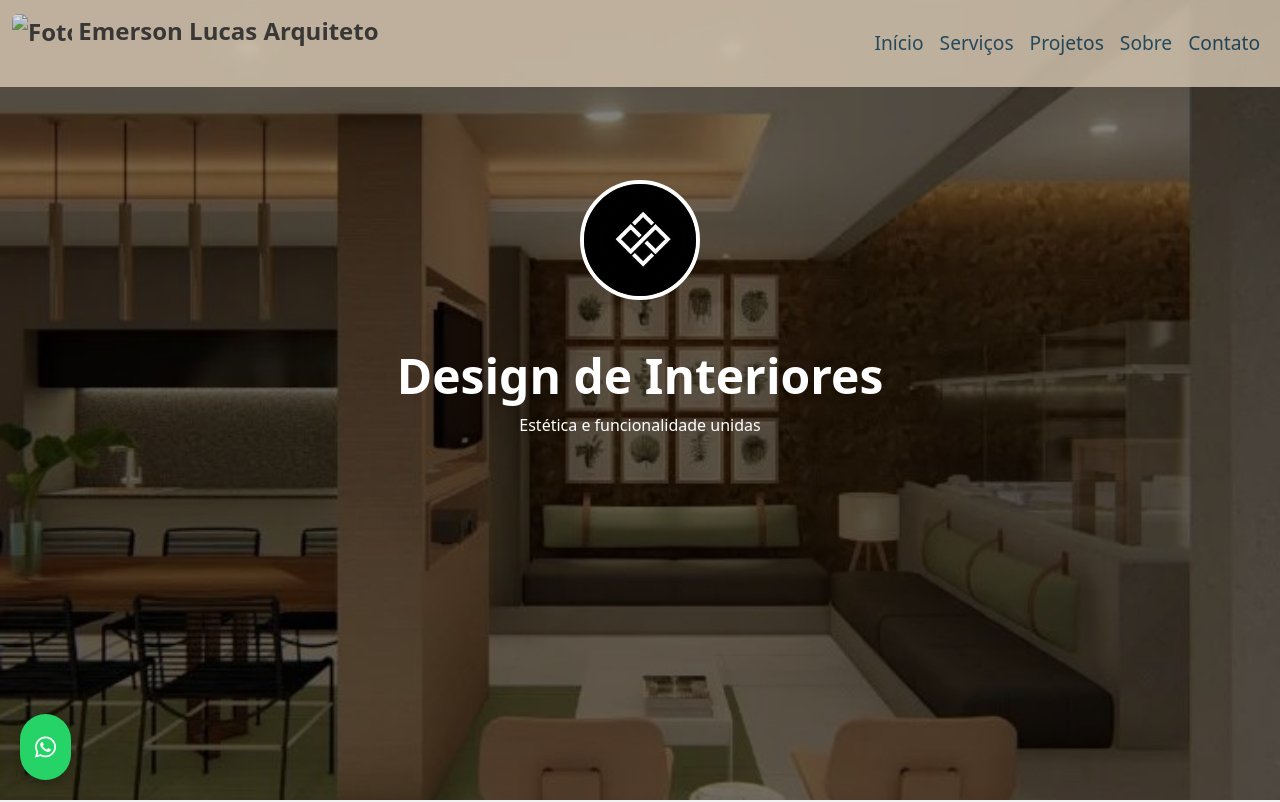
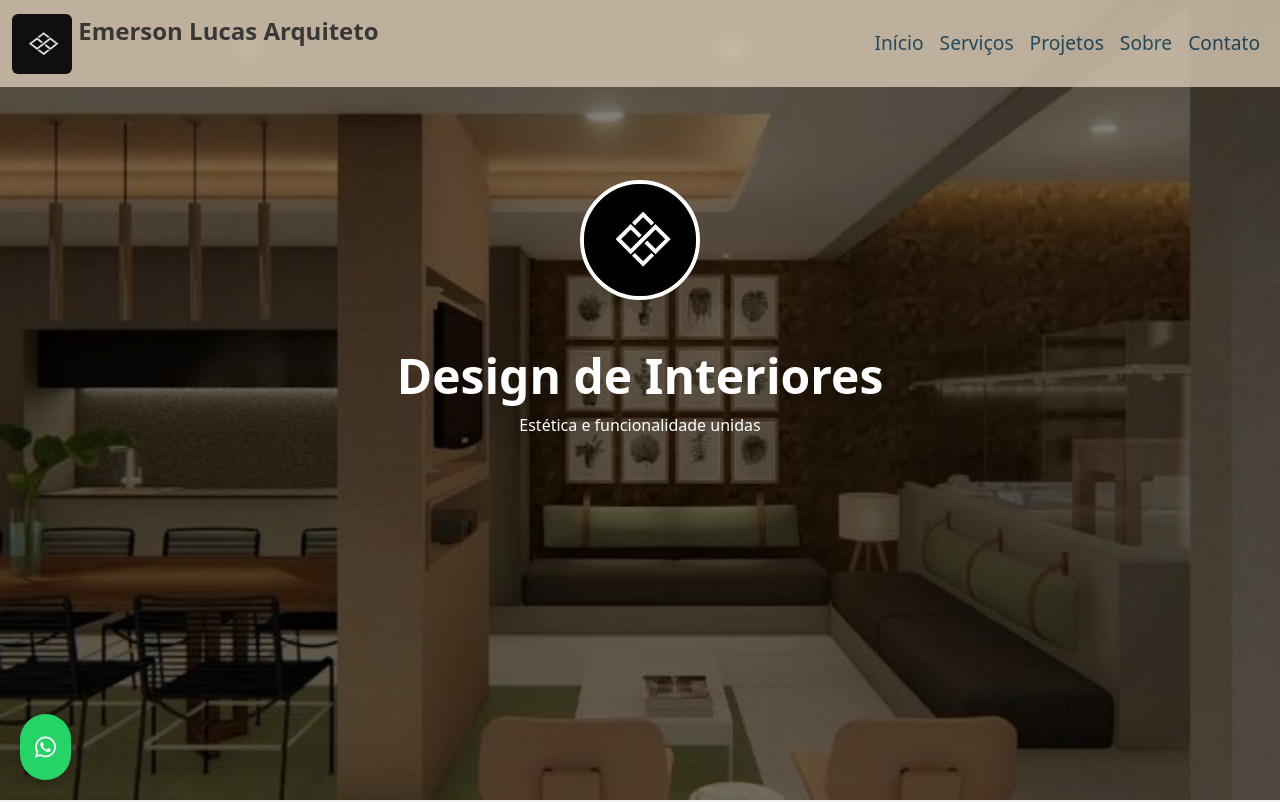
Before and after one commit to cybermago/lucas.github.io, a plain HTML site: page index.html in a window 1280 px wide. Shown: the top 802 px of the page. Drawn offline with nearby package versions, Linux system fonts and the light colour scheme; files whose address does not match are found by name.

Commit message:
Update index.html

```diff
--- a/index.html
+++ b/index.html
@@ -30,7 +30,7 @@
   <nav class="navbar navbar-expand-lg navbar-dark fixed-top">
     <div class="container-fluid">
             <a class="navbar-brand" href="#">
-        <img src="img/logo.jpeg" alt="Foto de Perfil" alt="" width="60" height="60" class="d-inline-block rounded align-text-top">
+        <img src="img/logo.png" alt="Foto de Perfil" alt="" width="60" height="60" class="d-inline-block rounded align-text-top">
         Emerson Lucas Arquiteto
       </a>
       <button class="navbar-toggler" type="button" data-bs-toggle="collapse" data-bs-target="#navbarNav" aria-controls="navbarNav" aria-expanded="false" aria-label="Toggle navigation">
```
